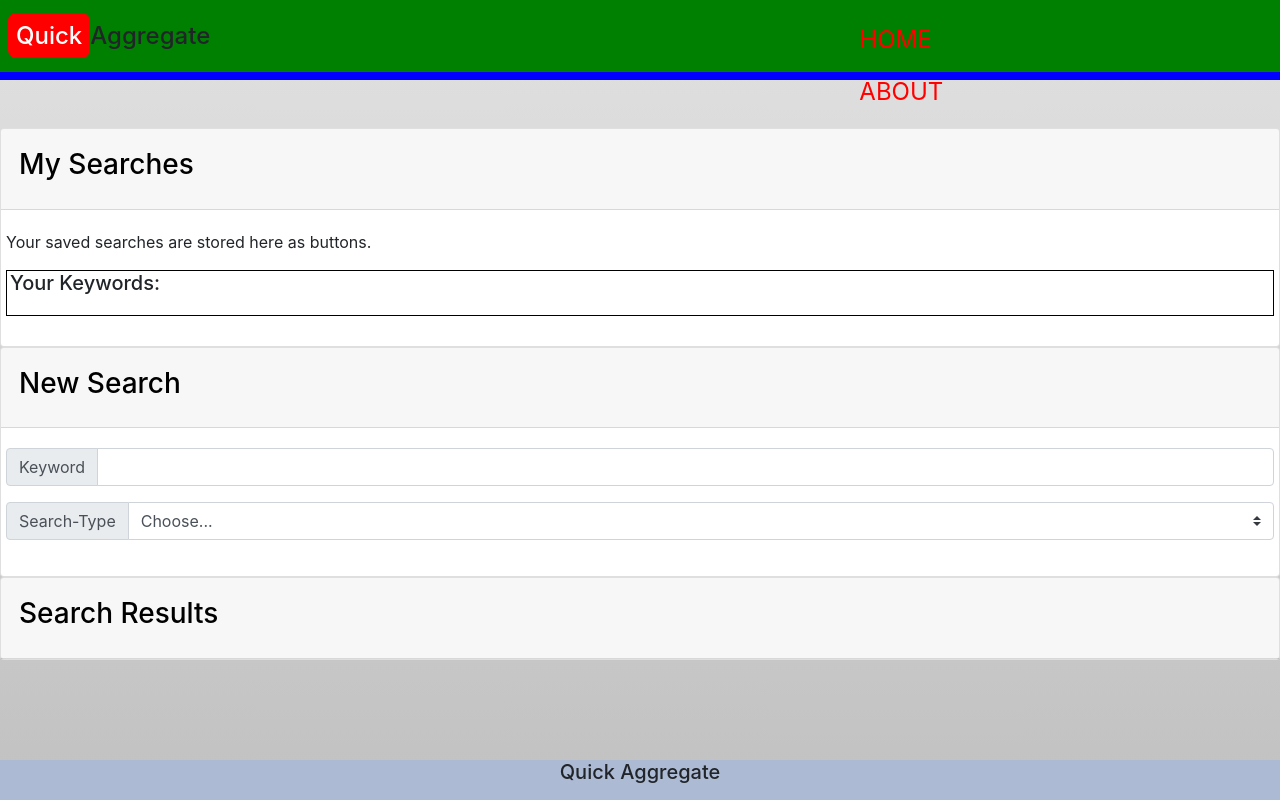
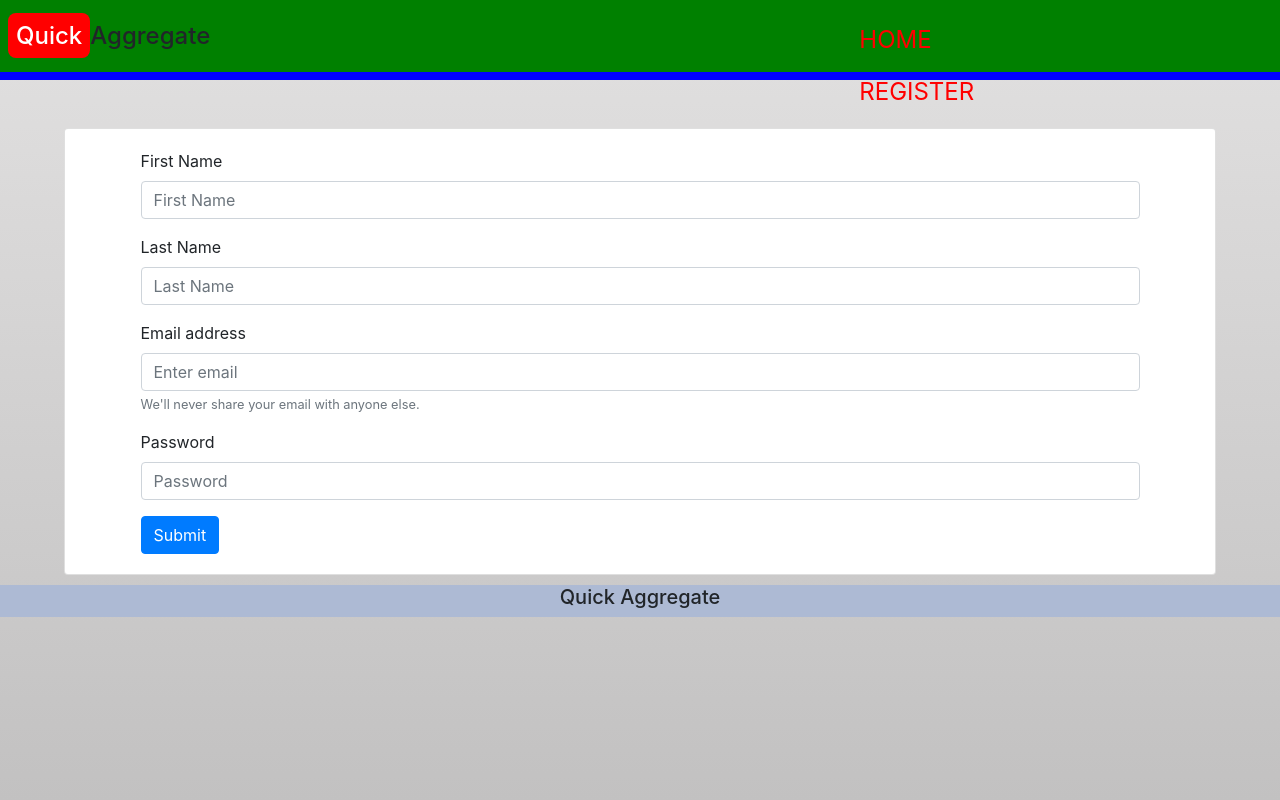
Before and after one commit to HermesCat/Quick-Aggregate, a React (Create React App) app in the folder client/: page /register in a window 1280 px wide. Built offline with nearby package versions, Linux system fonts and the light colour scheme.

Commit message:
added register form

```diff
--- a/client/src/App.js
+++ b/client/src/App.js
@@ -1,23 +1,28 @@
-import React from "react";
-import "./App.css";
-
+import React from 'react';
+import './App.css';
+import Home from './pages/Home';
+import Register from './pages/Register'
+import PageWrapper from './components/Page-Wrapper';
+import Header from './components/Header';
+import Footer from './components/Footer';
 // import Books from "./pages/Books";
-import Header from "./components/Header";
-import Footer from "./components/Footer";
-import Home from "./pages/Home";
-import Page_Wrapper from "./components/Page-Wrapper";
-
+import { BrowserRouter as Router, Route, Switch } from 'react-router-dom';
 
 function App() {
-  return (
-    <>
-      <Page_Wrapper>
-        <Header />
-        <Home />
-      </Page_Wrapper>
-      <Footer />
-    </>
-  );
+	return (
+		<Router>
+			<div>
+				<PageWrapper>
+					<Header />
+					<Switch>
+						<Route exact path="/" component={Home} />
+            <Route exact path="/register" component={Register} />
+					</Switch>
+				</PageWrapper>
+				<Footer />
+			</div>
+		</Router>
+	);
 }
 
 export default App;
--- a/client/src/components/Nav/index.js
+++ b/client/src/components/Nav/index.js
@@ -8,6 +8,9 @@ function Nav() {
       <ul class="nav d-none d-lg-block">
         <li class="nav-item">
           <a class="nav-link" href="/">HOME</a>
+        </li>
+        <li class="nav-item">
+          <a class="nav-link" href="/register">REGISTER</a>
         </li>
         <li class="nav-item">
           <a class="nav-link" href="/">ABOUT</a>
--- a/client/src/components/Page-Wrapper/index.js
+++ b/client/src/components/Page-Wrapper/index.js
@@ -1,6 +1,4 @@
 import React from "react";
-import Header from "../../components/Header";
-import Home from "../../pages/Home";
 import "./style.css";
 
 function Page_Wrapper(props) {
--- /dev/null
+++ b/client/src/components/RegisterForm/index.js
@@ -0,0 +1,43 @@
+import React from 'react';
+import './style.css';
+
+function RegisterForm(props) {
+	return (
+		<div class="card">
+			<div class="card-body">
+				<form>
+					<div className="form-group">
+						<label for="firstName">First Name</label>
+						<input type="text" className="form-control" id="firstName" placeholder="First Name" />
+					</div>
+					<div className="form-group">
+						<label for="LastName">Last Name</label>
+						<input type="text" className="form-control" id="lastName" placeholder="Last Name" />
+					</div>
+					<div className="form-group">
+						<label for="inputEmail">Email address</label>
+						<input
+							type="email"
+							className="form-control"
+							id="exampleInputEmail1"
+							aria-describedby="emailHelp"
+							placeholder="Enter email"
+						/>
+						<small id="emailHelp" className="form-text text-muted">
+							We'll never share your email with anyone else.
+						</small>
+					</div>
+					<div className="form-group">
+						<label for="inputPassword">Password</label>
+						<input type="password" className="form-control" id="inputPassword" placeholder="Password" />
+					</div>
+					<button type="submit" className="btn btn-primary">
+						Submit
+					</button>
+				</form>
+			</div>
+		</div>
+	);
+}
+
+export default RegisterForm;
--- /dev/null
+++ b/client/src/components/RegisterForm/style.css
@@ -0,0 +1,9 @@
+form {
+    margin-left: 5%;
+    width: 90%;
+}
+
+.card {
+    width: 90%;
+    margin-left: 5%;
+}
--- a/client/src/components/User_Buttons/index.js
+++ b/client/src/components/User_Buttons/index.js
@@ -3,7 +3,6 @@ import "./style.css";
 
 function User_Buttons(props) {
     return (
-
         <>
             <div className="row">
                 <p>Your saved searches are stored here as buttons.</p>
@@ -11,9 +10,7 @@ function User_Buttons(props) {
             <div className="row" id="search_button_row">
                 <h5>Your Keywords: </h5>
             </div>
-
         </>
-
     );
 }
 
--- a/client/src/pages/Home.js
+++ b/client/src/pages/Home.js
@@ -2,12 +2,10 @@ import React from "react";
 import "./style.css";
 import Search_Box from "../components/Search_Box";
 
-
-
 function Home() {
     return (
         <>
-            <Search_Box />
+                <Search_Box />
         </>
     );
 }
--- /dev/null
+++ b/client/src/pages/Register.js
@@ -0,0 +1,12 @@
+import React from 'react';
+import RegisterForm from '../components/RegisterForm'
+
+function Register(props) {
+    return (
+        <>
+            <RegisterForm />
+        </>
+    )
+}
+
+export default Register
```
Also changed, not shown: 1 other file (tests, documents, lock files or other folders).
